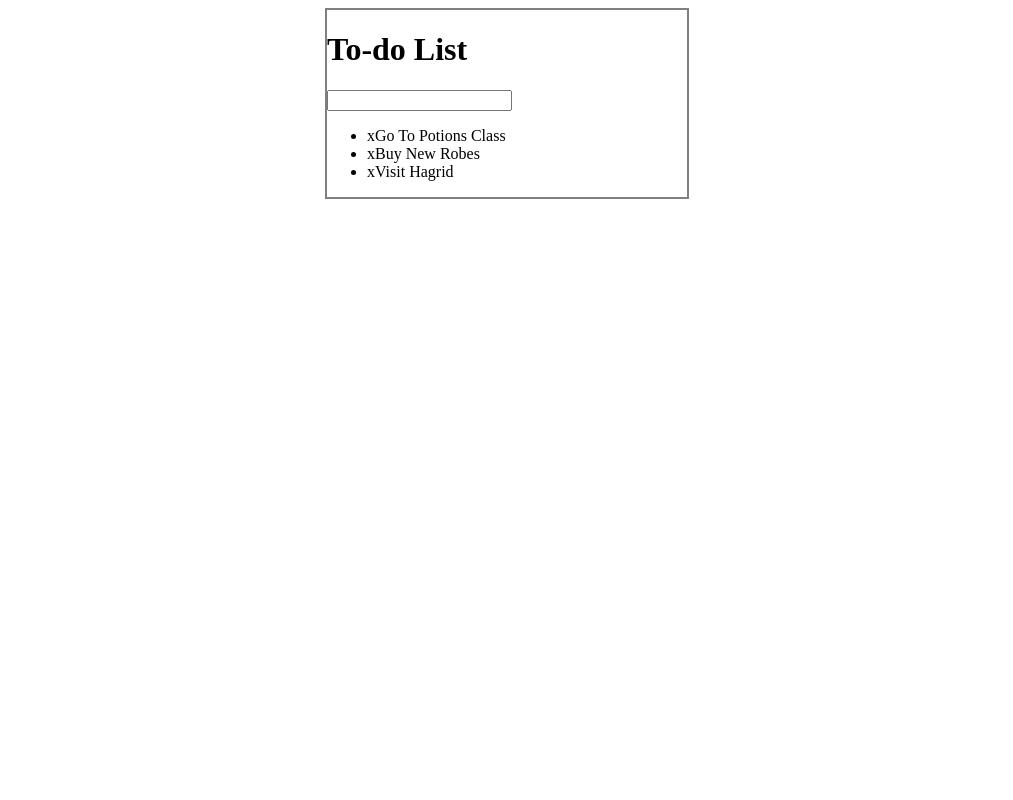
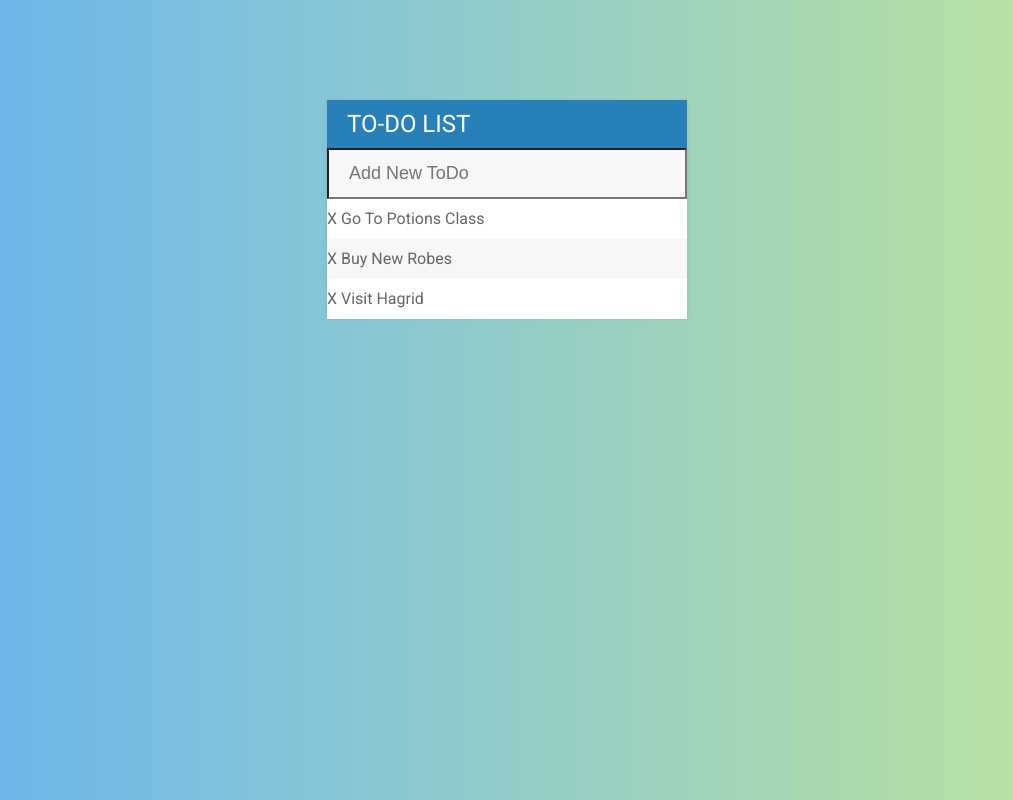
Before and after one commit to bengyphan/todoApp-jquery-, a plain HTML site: page index.html in a window 1280 px wide. Shown: the whole page, without its empty margins (133-1146 px from the left). Drawn offline with Linux system fonts and the light colour scheme.

Commit message:
new commit

```diff
--- a/assets/css/todos.css
+++ b/assets/css/todos.css
@@ -1,6 +1,53 @@
-
+h1 {
+	background: #2980b9;
+	color: white;
+	margin: 0;
+	padding: 10px 20px;
+	text-transform: uppercase;
+	font-size: 24px;
+	font-weight: normal;
+}
+ul {
+	list-style: none;
+	margin: 0;
+	padding: 0;
+}
+body {
+	font-family: Roboto;
+	background: #c2e59c;  /* fallback for old browsers */
+	background: -webkit-linear-gradient(left, #64b3f4, #c2e59c);
+	background: -o-linear-gradient(left, #64b3f4, #c2e59c);
+	background: linear-gradient(to right, #64b3f4, #c2e59c);  /* Chrome 10-25, Safari 5.1-6 */ /* W3C, IE 10+/ Edge, Firefox 16+, Chrome 26+, Opera 12+, Safari 7+ */
+}
+li {
+	background: #fff;
+	height: 40px;
+	line-height: 40px;
+	color: #666;
+}
+li:nth-child(2n) {
+	background: #f7f7f7;
+}
+input {
+	color: #2980b9;
+	font-size: 18px;
+	background: #f7f7f7;
+	width: 100%;
+	padding: 13px 13px 13px 20px;
+	box-sizing: border-box;
+}
+input:focus {
+	background: #fff;
+	border: 3px solid #2980b9;
+	outline: none;
+}
 #container {
-	border: 2px solid grey;
+	box-shadow: 0 0 3px rgba(0,0,0, 0.1);
 	width: 360px;
-	margin: 0 auto;
+	margin: 100px auto;
+	background: #f7f7f7;
 }
+.completed {
+	color: gray;
+	text-decoration: line-through;
+}
--- a/assets/js/todos.js
+++ b/assets/js/todos.js
@@ -1,18 +1,19 @@
 // check off specific todo by clicking
-$("li").click(function() {
-	// if li is gray
-	if($(this).css("color") === "rgb(128, 128, 128)") {
-		// turn it back to black
-		$(this).css({
-		color: "black",
-		textDecoration: "none"
+$("ul").on("click", "li", function() {
+	$(this).toggleClass("completed");
+});
+
+$("ul").on("click", "span", function(event) {
+	$(this).parent().fadeOut(500, function() {
+		$(this).remove();
 	});
-	} else {
-		// TURN IT GRAY
-		$(this).css({
-		color: "gray",
-		textDecoration: "line-through"
-	});
+	event.stopPropagation();
+});
+
+$("input[type='text']").keypress(function(event) {
+	if(event.which === 13) {
+		var todoText = $(this).val();
+		$("ul").append("<li><span>X</span> " + todoText + "</li>");
+		$(this).val("");
 	}
-
 })
--- a/index.html
+++ b/index.html
@@ -4,16 +4,17 @@
 	<meta charset="UTF-8">
 	<title>To DO list</title>
 	<link rel="stylesheet" href="assets/css/todos.css">
+	<link href="https://fonts.googleapis.com/css?family=Roboto" rel="stylesheet">
 	<script type="text/javascript" src="assets/js/lib/jquery-3.3.1.min.js"></script>
 </head>
 <body>
 	<div id="container">
 		<h1>To-do List</h1>
-		<input type="text">
+		<input type="text" placeholder="Add New ToDo">
 		<ul>
-			<li><span>x</span>Go To Potions Class</li>
-			<li><span>x</span>Buy New Robes</li>
-			<li><span>x</span>Visit Hagrid</li>
+			<li><span>X</span> Go To Potions Class</li>
+			<li><span>X</span> Buy New Robes</li>
+			<li><span>X</span> Visit Hagrid</li>
 		</ul>
 	</div>
 
```
